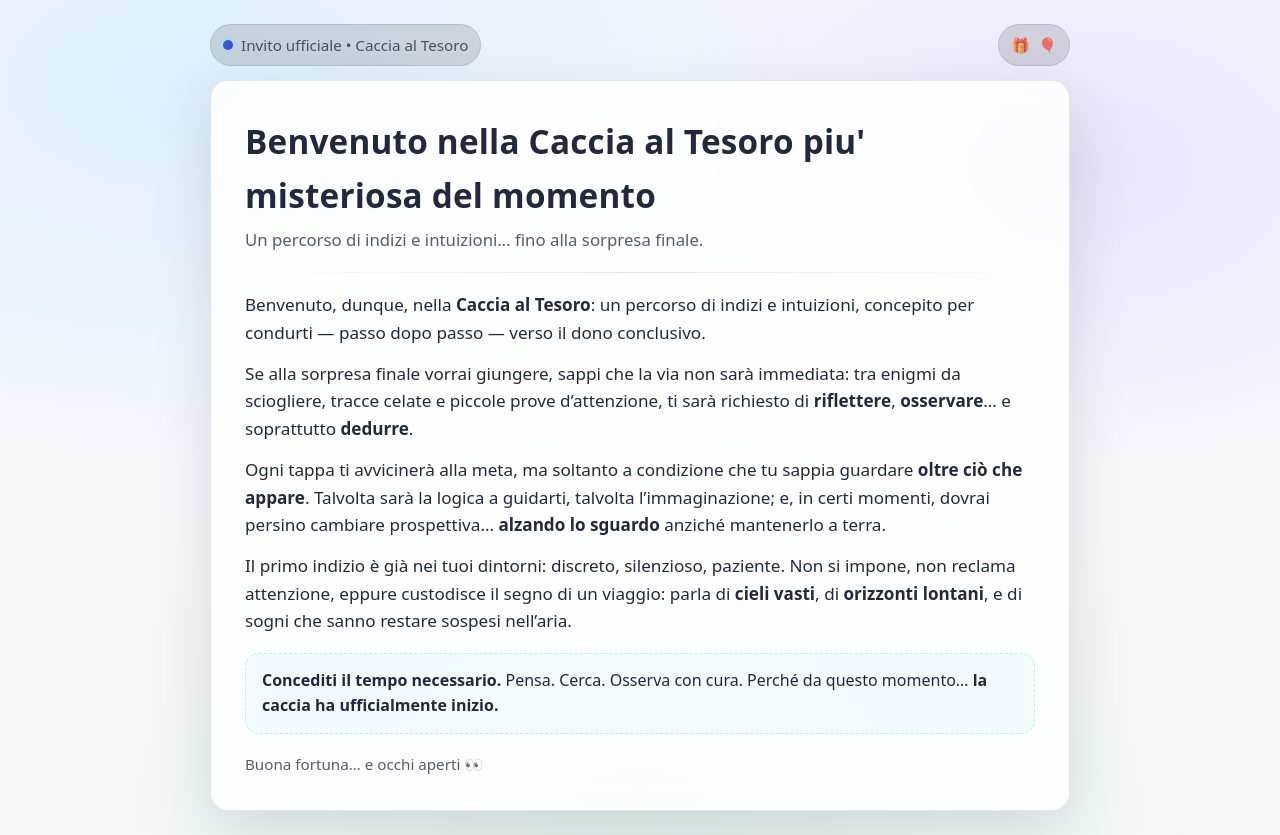
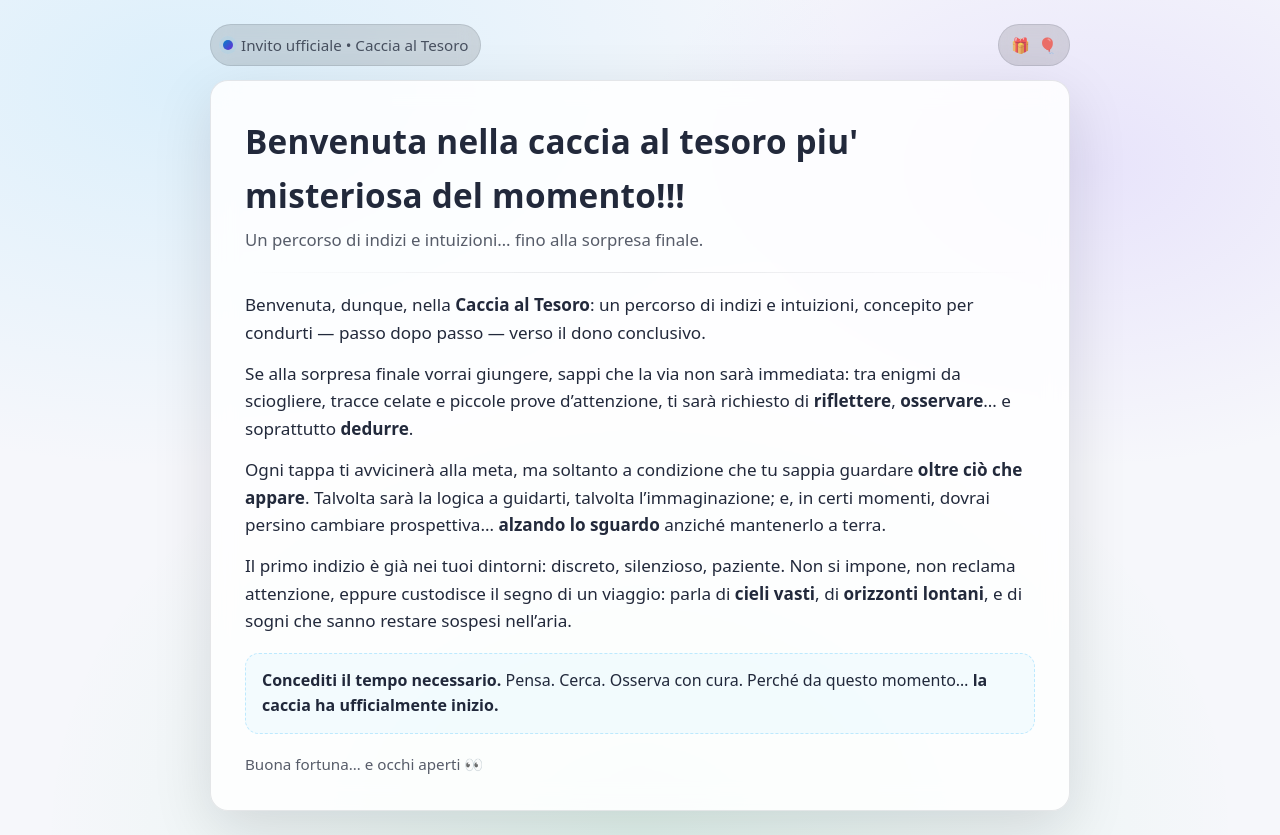
Before and after one commit to thaithai99/caccia-tesoro, a plain HTML site: page index.html in a window 1280 px wide. Drawn offline with Linux system fonts and the light colour scheme.

Commit message:
Update index.html

```diff
--- a/index.html
+++ b/index.html
@@ -213,14 +213,14 @@
     </header>
 
     <section class="card" aria-labelledby="titolo">
-      <h1 id="titolo">Benvenuto nella Caccia al Tesoro piu' misteriosa del momento</h1>
+      <h1 id="titolo">Benvenuta nella caccia al tesoro piu' misteriosa del momento!!!</h1>
       <p class="subtitle">Un percorso di indizi e intuizioni… fino alla sorpresa finale.</p>
 
       <div class="divider" role="separator" aria-hidden="true"></div>
 
       <main id="contenuto" class="prose">
         <p>
-          Benvenuto, dunque, nella <strong>Caccia al Tesoro</strong>: un percorso di indizi e intuizioni, concepito per condurti —
+          Benvenuta, dunque, nella <strong>Caccia al Tesoro</strong>: un percorso di indizi e intuizioni, concepito per condurti —
           passo dopo passo — verso il dono conclusivo.
         </p>
 
```
